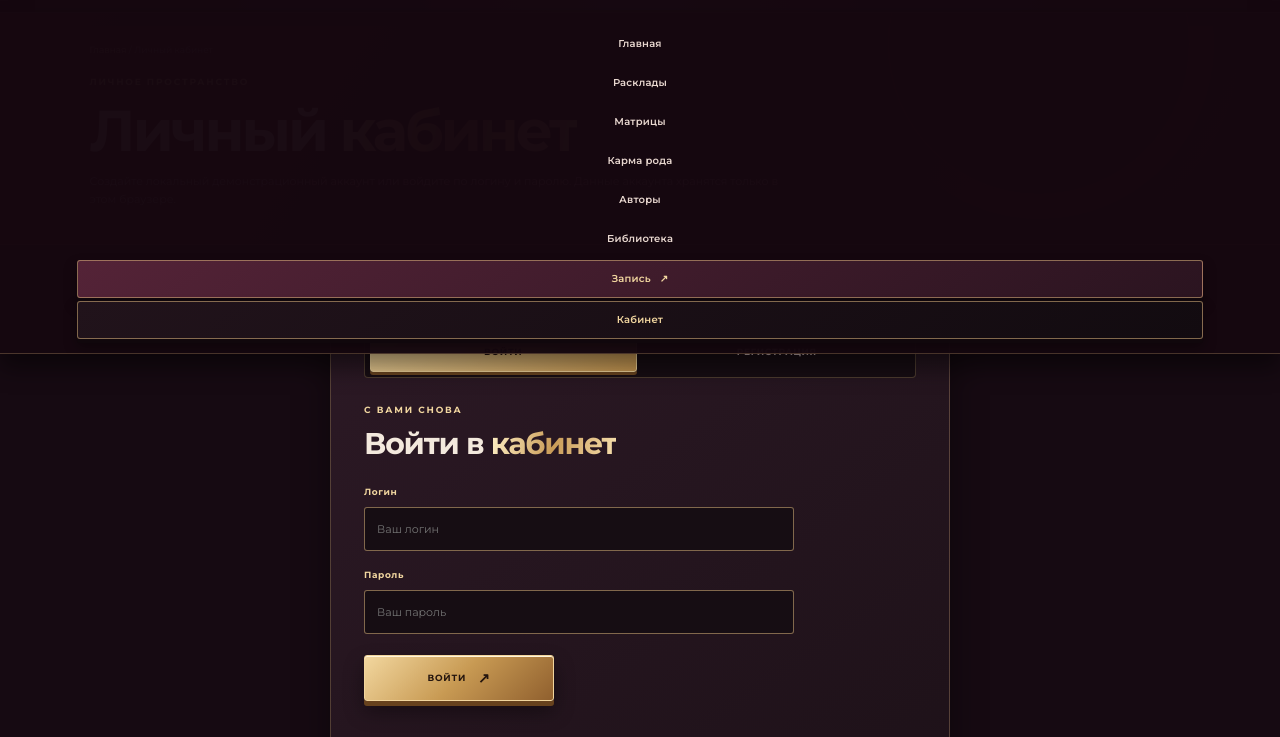
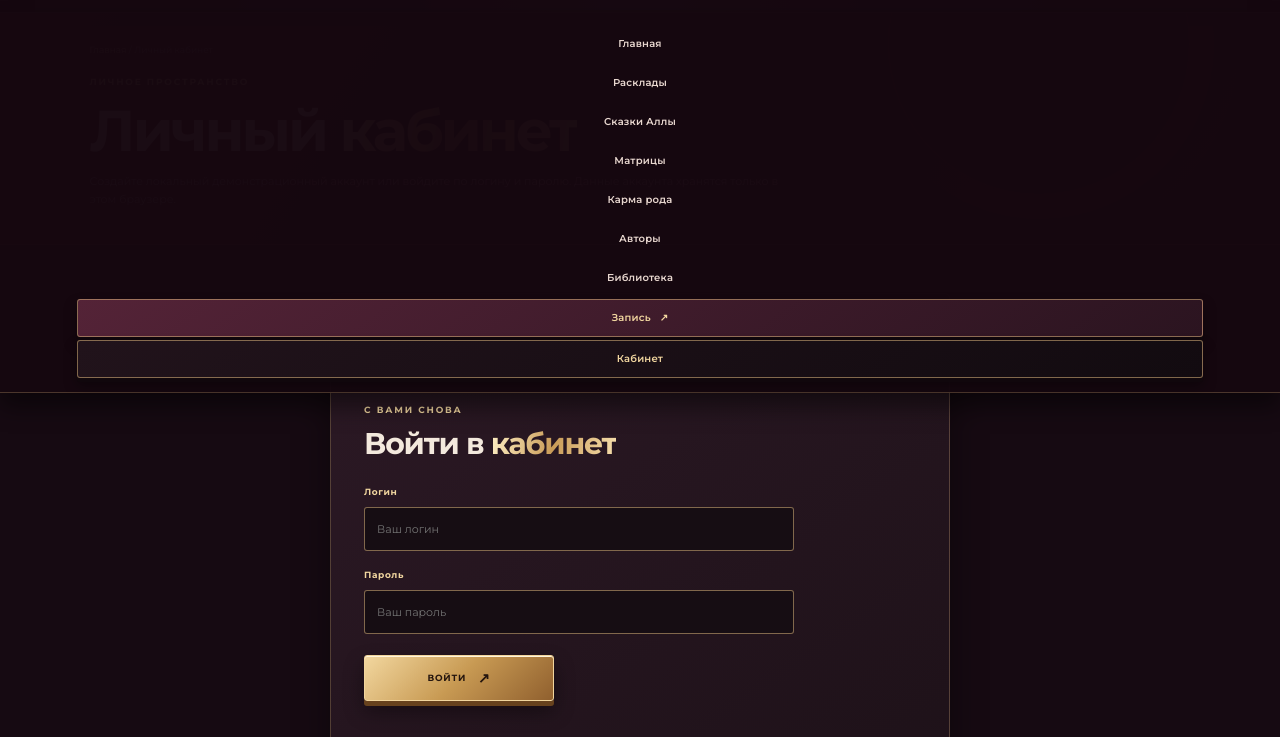
Before and after one commit to alla83239-coder/mezhdu-strok-ot-serdtsa, a plain HTML site: page account.html in a window 1280 px wide. Both pictures are taken after a click on the button "Открыть меню". Shown: the part 59-796 px from the top of the page. Drawn offline with Linux system fonts and the light colour scheme.

Commit message:
Add dedicated psychological stories navigation

```diff
--- a/account.html
+++ b/account.html
@@ -1,8 +1,10 @@
-<!doctype html><html lang="ru"><head><meta charset="utf-8"><meta name="viewport" content="width=device-width, initial-scale=1"><meta name="theme-color" content="#210d18"><meta name="description" content="Матрицы, Таро и метафорические практики. Пространство самопознания и родовой памяти."><title>Личный кабинет · Между строк × От сердца</title><link rel="preconnect" href="https://fonts.googleapis.com"><link rel="preconnect" href="https://fonts.gstatic.com" crossorigin><link href="https://fonts.googleapis.com/css2?family=Montserrat:wght@300;400;500;600;700;800&display=swap" rel="stylesheet"><link rel="stylesheet" href="styles.css?v=20261124-auth-calendar-02"></head><body>
+<!doctype html><html lang="ru"><head><meta charset="utf-8"><meta name="viewport" content="width=device-width, initial-scale=1"><meta name="theme-color" content="#210d18"><meta name="description" content="Матрицы, Таро и метафорические практики. Пространство самопознания и родовой памяти."><title>Личный кабинет · Между строк × От сердца</title><link rel="preconnect" href="https://fonts.googleapis.com"><link rel="preconnect" href="https://fonts.gstatic.com" crossorigin><link href="https://fonts.googleapis.com/css2?family=Montserrat:wght@300;400;500;600;700;800&display=swap" rel="stylesheet"><link rel="stylesheet" href="styles.css?v=20261124-auth-calendar-03"></head><body>
 <header class="site-header">
 <a class="brand" href="index.html" aria-label="На главную"><span class="brand-symbol">✦</span><span>МЕЖДУ СТРОК <i>×</i> ОТ СЕРДЦА</span></a>
 <button class="menu-button" id="menuButton" aria-label="Открыть меню" aria-expanded="false">☰</button>
-<nav class="main-nav" id="mainNav"><a href="index.html" data-page="index">Главная</a><a href="tarot.html" data-page="tarot">Расклады</a><a href="matrices.html" data-page="matrices">Матрицы</a><a href="mak.html" data-page="mak">Карма рода</a><a href="about.html" data-page="about">Авторы</a><a href="library.html" data-page="library">Библиотека</a><a class="nav-book" href="booking.html">Запись <span>↗</span></a><a class="nav-account" href="account.html">Кабинет</a></nav></header><main>
+<nav class="main-nav" id="mainNav">
+<a href="index.html" data-page="index">Главная</a><a href="tarot.html" data-page="tarot">Расклады</a><a href="stories.html" data-page="stories">Сказки Аллы</a><a href="matrices.html" data-page="matrices">Матрицы</a><a href="mak.html" data-page="mak">Карма рода</a><a href="about.html" data-page="about">Авторы</a><a href="library.html" data-page="library">Библиотека</a><a class="nav-book" href="booking.html">Запись <span>↗</span></a><a class="nav-account" href="account.html">Кабинет</a>
+</nav></header><main>
 <section class="page-hero compact-hero"><div class="breadcrumbs"><a href="index.html">Главная</a> / Личный кабинет</div><p class="eyebrow">ЛИЧНОЕ ПРОСТРАНСТВО</p><h1>Личный <em>кабинет</em></h1><p>Создайте локальный демонстрационный аккаунт или войдите по логину и паролю. Данные аккаунта хранятся только в этом браузере.</p></section>
 <section class="section account-section"><div class="account-shell">
 <div id="accountAuth">
@@ -42,4 +44,4 @@
   <a class="brand footer-brand" href="index.html"><span class="brand-symbol">✦</span><span>МЕЖДУ СТРОК <i>×</i> ОТ СЕРДЦА</span></a>
   <p>Авторское пространство самопознания · 2026</p>
   <div class="footer-links"><a href="https://vk.ru/soulmatetarot" target="_blank" rel="noopener">VK Аллы ↗</a><a href="https://t.me/From_the_1heart" target="_blank" rel="noopener">Telegram Насти ↗</a></div>
-</footer><script src="services.js?v=20261124-auth-calendar-02"></script><script src="app.js?v=20261124-auth-calendar-02"></script></body></html>
+</footer><script src="services.js?v=20261124-auth-calendar-03"></script><script src="app.js?v=20261124-auth-calendar-03"></script></body></html>
```
